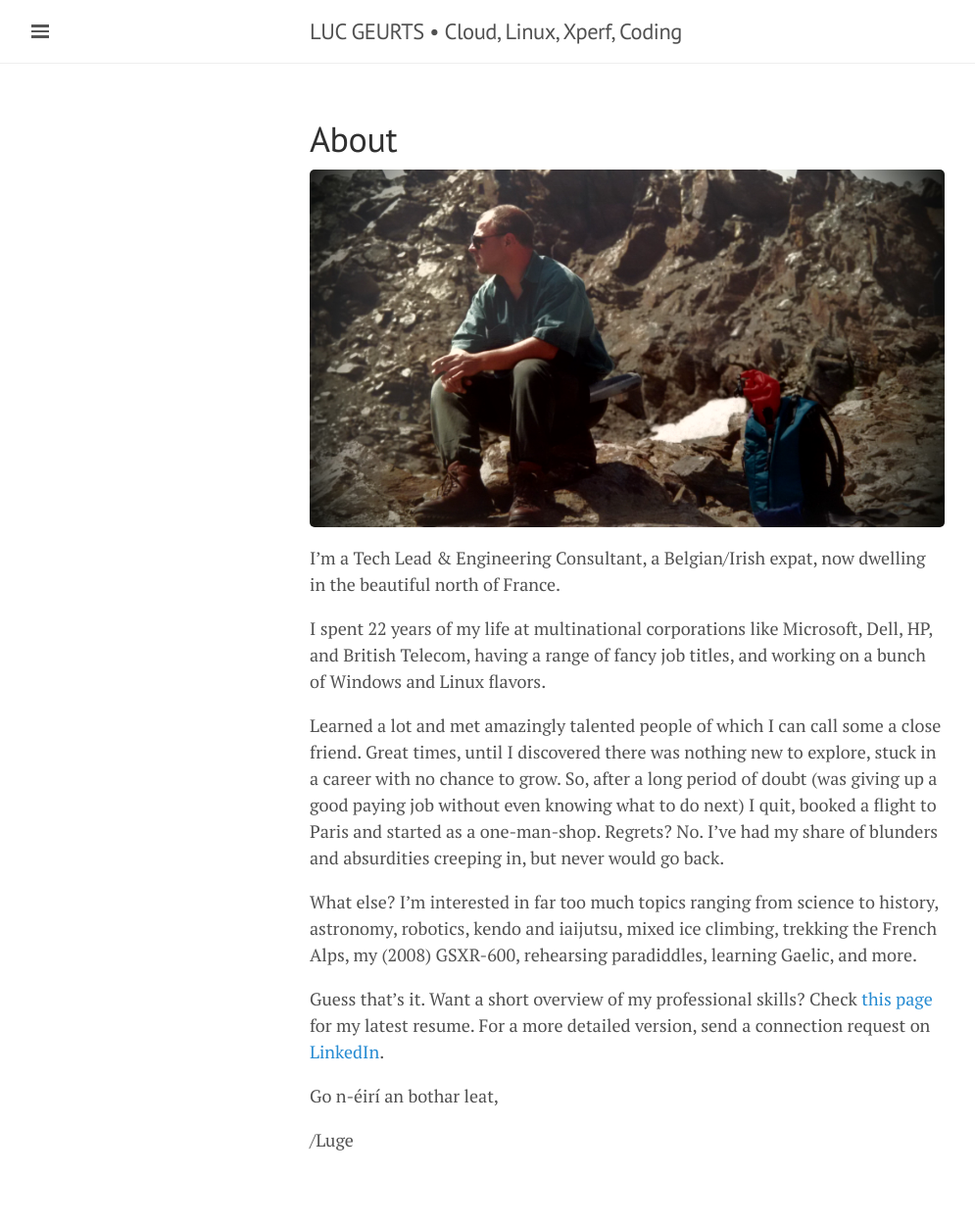
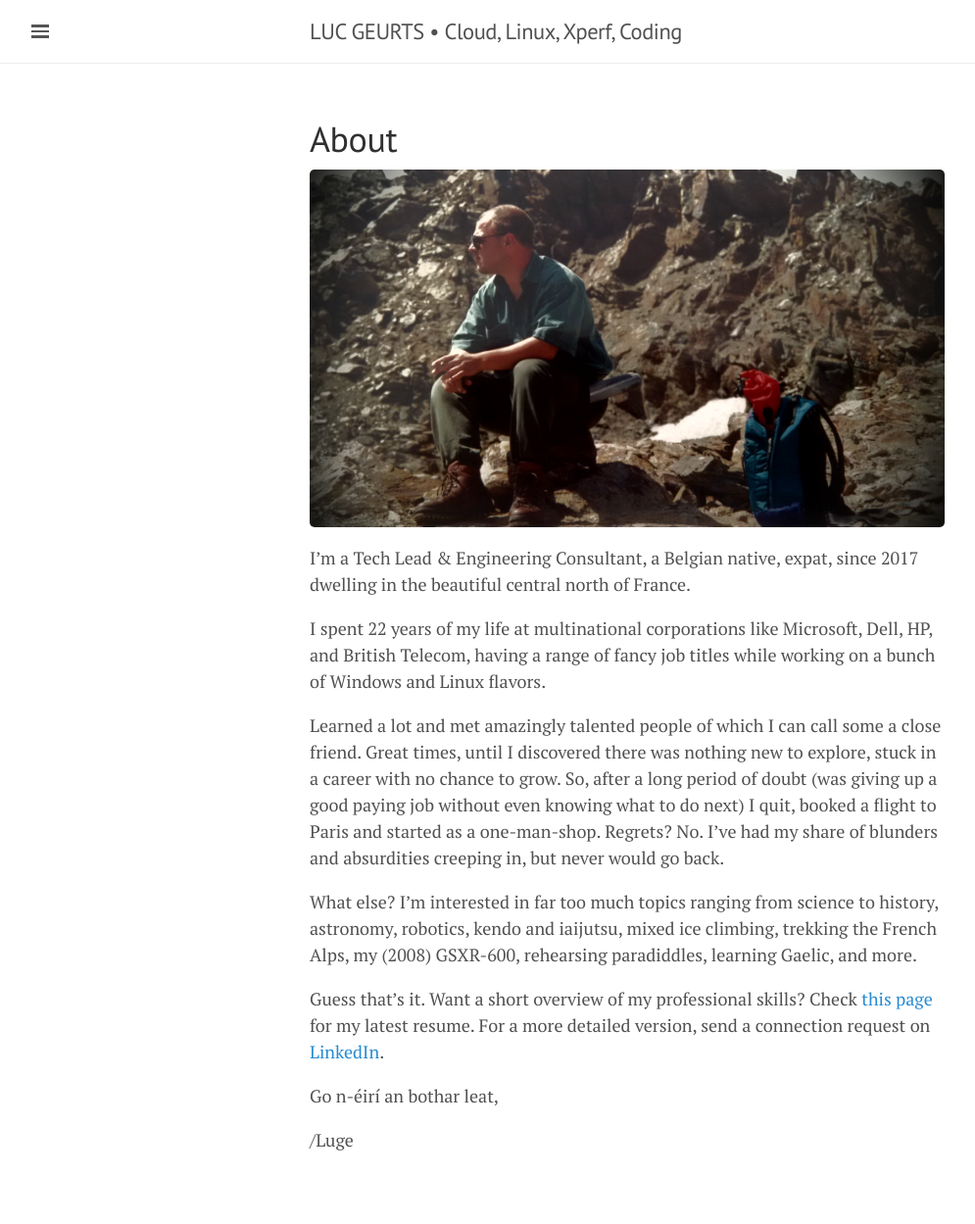
Before and after one commit to lgeurts/lgeurts.github.io, a Jekyll site: the page built from about.md, in a window 1280 px wide. Shown: the whole page at 98% size, without its empty margins (0-995 px from the left). Built offline with Jekyll 4.4.1, drawn with Linux system fonts in a browser that asks for light colours; nearby versions of some CDN libraries.

Commit message:
Update about.md

```diff
--- a/about.md
+++ b/about.md
@@ -5,9 +5,9 @@
 
 ![KNAV Austria](/assets/C2ADV01.jpg)
 
-I'm a Tech Lead & Engineering Consultant, a Belgian/Irish expat, now dwelling in the beautiful north of France.
+I'm a Tech Lead & Engineering Consultant, a Belgian native, expat, since 2017 dwelling in the beautiful central north of France.
 
-I spent 22 years of my life at multinational corporations like Microsoft, Dell, HP, and British Telecom, having a range of fancy job titles, and working on a bunch of Windows and Linux flavors.
+I spent 22 years of my life at multinational corporations like Microsoft, Dell, HP, and British Telecom, having a range of fancy job titles while working on a bunch of Windows and Linux flavors.
 
 Learned a lot and met amazingly talented people of which I can call some a close friend. Great times, until I discovered there was nothing new to explore, stuck in a career with no chance to grow. So, after a long period of doubt (was giving up a good paying job without even knowing what to do next) I quit, booked a flight to Paris and started as a one-man-shop. Regrets? No. I've had my share of blunders and absurdities creeping in, but never would go back.
 
```
